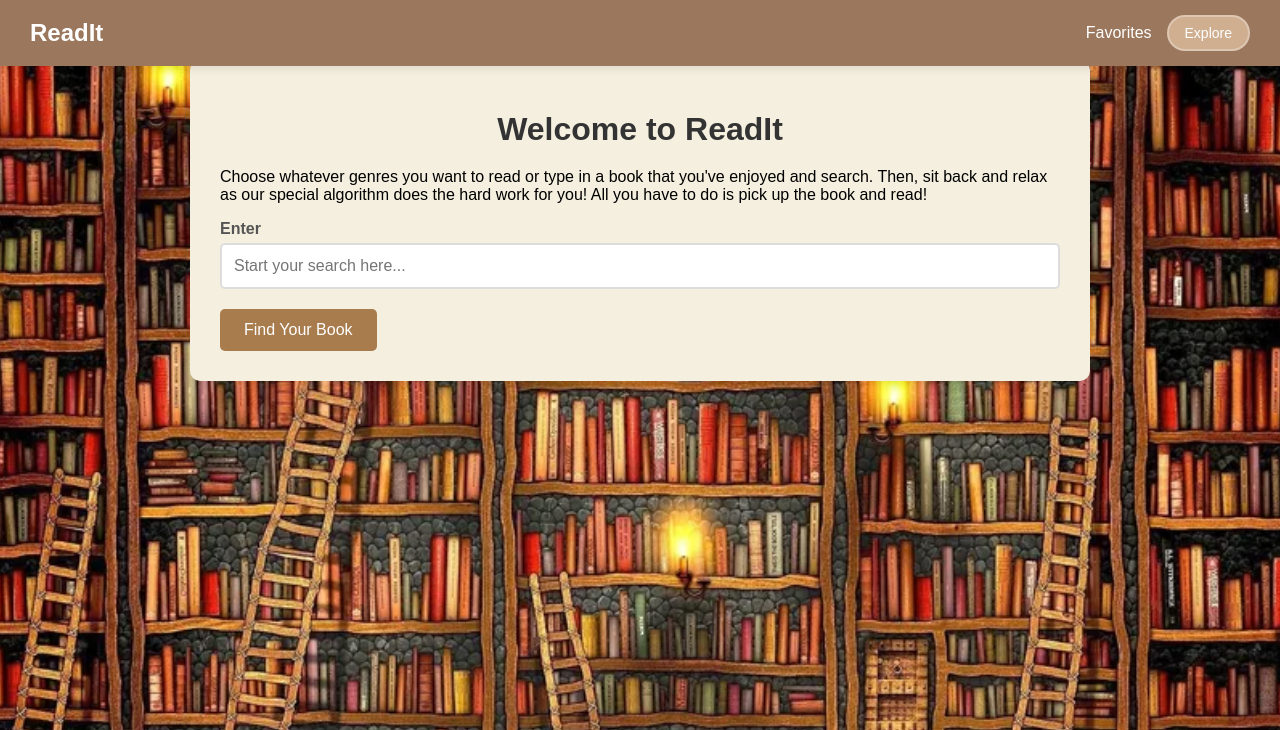
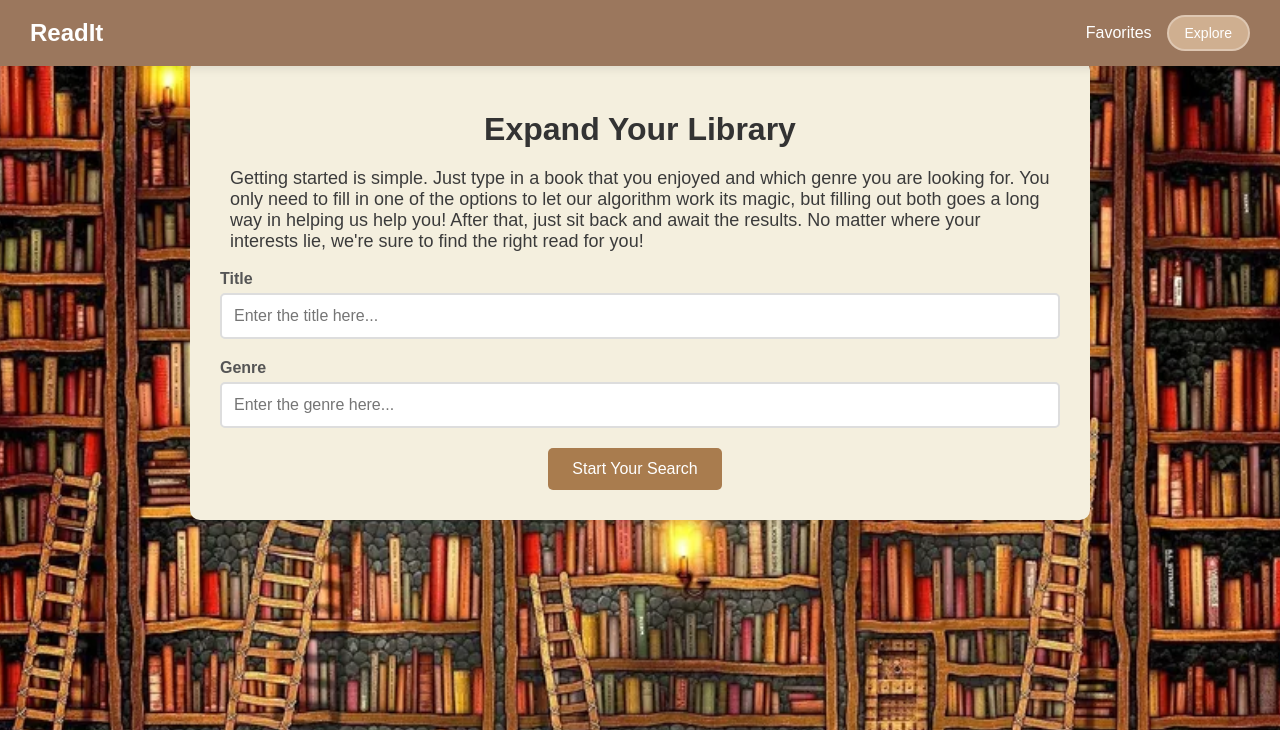
Before and after one commit to lleo022/ReadIt, a Flask app: page /explore in a window 1280 px wide. Shown: the top 730 px of the page. Run offline with Flask 3, Linux system fonts and the light colour scheme; parts of the project's set-up code (start-up, migrations or seed data) failed here and were passed over.

Commit message:
added book recommendation function to flask backend. changes to input page to match needed info

```diff
--- a/app.py
+++ b/app.py
@@ -1,5 +1,93 @@
 from flask import Flask, render_template, request, redirect, url_for
 
+import pandas as pd
+import numpy as np
+from sklearn.feature_extraction.text import TfidfVectorizer
+from sklearn.metrics.pairwise import cosine_similarity
+
+# ------------ Book Recommendation Code ------------ #
+df = pd.read_pickle("data/books.pkl")
+
+def recommend(title="", genre=""):
+    # important variables
+    GENRE_SIMILARITY_THRESHOLD = 0.2
+    FULL_SIMILARITY_THRESHOLD = 0.1
+    MAX_RECOMMENDATIONS = 5
+    title = title.lower()
+    genre = genre.lower()
+
+    # Filter by genre, else use all the data
+    if genre.strip():
+        temp = df[
+            (df['Genre1'].str.lower() == genre) |
+            (df['Genre2'].str.lower() == genre) |
+            (df['Genre3'].str.lower() == genre) |
+            (df['Genre4'].str.lower() == genre) |
+            (df['Genre5'].str.lower() == genre)
+        ].reset_index(drop=True)
+    else:
+        temp = df.copy()
+
+    # Recommend top 5 books by weighted rating if title is empty
+    if not title.strip():
+        rec = temp.sort_values(by='Weighted Rating', ascending=False).head(5)
+        return rec.reset_index(drop=True)
+
+    matchTitle = None
+    genreTitles = temp["Title"].str.lower()
+    # Exact match in genre-filtered data
+    if title in genreTitles.values:
+        matchTitle = temp.loc[genreTitles == title, 'Title'].values[0]
+    # Bigram match for similar titles in genre-filtered data
+    elif not temp.empty:
+        print(title)
+        similarTitle = TfidfVectorizer(ngram_range=(2, 2), stop_words='english')
+        titleMatrix = similarTitle.fit_transform(temp['Title'])
+        userVec = similarTitle.transform([title])
+        simScores = cosine_similarity(userVec, titleMatrix).flatten()
+        bestID = np.argmax(simScores)
+        if simScores[bestID] > GENRE_SIMILARITY_THRESHOLD: # prevents clearly wrong matches
+            matchTitle = temp.iloc[bestID]['Title']
+            # Assuming you meant {matchTitle}
+    # if genre-filtered match fails, expand search to larger dataset
+    if matchTitle is None:
+        allTitles = df['Title'].str.lower()
+        # Exact title match
+        if title in allTitles.values:
+            matchTitle = df.loc[allTitles[allTitles == title].index[0], 'Title']
+        # Bigram match for similar titles
+        else:
+            similarTitle = TfidfVectorizer(ngram_range=(2, 2), stop_words='english')
+            titleMatrix = similarTitle.fit_transform(df['Title'])
+            userVec = similarTitle.transform([title])
+            simScores = cosine_similarity(userVec, titleMatrix).flatten()
+            bestID = np.argmax(simScores)
+            if simScores[bestID] > FULL_SIMILARITY_THRESHOLD:
+                matchTitle = df.iloc[bestID]['Title']
+                # Assuming you meant {matchTitle}
+                # get genres of matchTitle to apply to new temp
+                matchedRow = df[df['Title'] == matchTitle].iloc[0]
+                matchedGenres = [matchedRow[f'Genre{i}'] for i in range(1, 6)]
+                temp = df[df[[f'Genre{i}' for i in range(1, 6)]].isin(matchedGenres).any(axis=1)].reset_index(drop=True)
+            else:
+                return None
+
+    # use trigrams to analyze book similarity from description
+    indices = pd.Series(temp.index, index=temp['Title'])
+    tf = TfidfVectorizer(ngram_range=(3, 3), stop_words='english')
+    tfidf_matrix = tf.fit_transform(temp['Description'])
+    sg = cosine_similarity(tfidf_matrix, tfidf_matrix)
+    idx = indices[matchTitle]
+    sig = list(enumerate(sg[idx]))
+    sig = [x for x in sig if x[0] != idx]  # remove self-match explicitly
+    sig = sorted(sig, key=lambda x: x[1], reverse=True)[:MAX_RECOMMENDATIONS]
+    book_indices = [i[0] for i in sig]
+    rec = temp.iloc[book_indices]
+
+    return rec.reset_index(drop=True)
+
+
+# ----------------- Flask App Code ----------------- #
 app = Flask("__name__")
 
 @app.route("/")
@@ -12,16 +100,22 @@ def input():
 
 @app.route("/results", methods=["POST"])
 def output():
-    user_input = request.form.get("desc", "")
-    return render_template("output.html", desc=user_input)
+    recommendations = ""
+    title = request.form.get("title", "")
+    genre = request.form.get("genre", "")
+    recommendations = recommend(title, genre)
+    return render_template("output.html", recommendations=recommendations)
 
+'''
+# May add in the future but not today
 @app.route('/favorites')
 def favorites():
     return render_template('favorites.html')
+'''
 
 @app.route('/back')
 def back_to_input():
-    return redirect(url_for('index'))
+    return redirect(url_for('input'))
 
 if __name__ == '__main__':
     app.run(debug=True)
--- a/static/css/style.css
+++ b/static/css/style.css
@@ -95,11 +95,11 @@ h1 {
     margin-bottom: 20px;
 }
 
-h3 {
+p {
     color: #3b3b3b;
-    text-align: center;
-    margin-left: 30px;
-    margin-right: 30px;
+    font-size: 18px;
+    margin-left: 10px;
+    margin-right: 10px;
 }
 
 .form-group {
@@ -126,6 +126,11 @@ input[type="text"]:focus {
     outline: none;
 }
 
+.button-wrapper {
+    display: flex;
+    justify-content: center;
+}
+
 button {
     color: white;
     font-size: 16px;
@@ -134,6 +139,7 @@ button {
     border-radius: 5px;
     padding: 12px 24px;
     margin-right: 10px;
+    align-self: center;
     cursor: pointer;
 }
 button:hover {
--- /dev/null
+++ b/static/js/main.js
@@ -0,0 +1,10 @@
+function validateForm() {
+    const title = document.getElementById("title").value.trim();
+    const genre = document.getElementById("genre").value.trim();
+
+    if (title === "" && genre === "") {
+        alert("Please fill in at least one field (Title or Genre).");
+        return false;
+    }
+    return true;
+}
--- a/templates/home.html
+++ b/templates/home.html
@@ -26,10 +26,8 @@
                next adventure or someone just looking to kill time, we're here to help you find your perfect story.</p>
 
             <p>Our intelligent recommendation system understands your reading preferences and suggests books that align with
-               your tastes. Simply tell us about a book you loved or choose the genre and themes you're interested in, and
-               we'll curate personalized recommendations just for you.</p>
-
-
+               your tastes. Simply tell us a book you loved and what genre you're looking for and we'll find a specially
+               curated selection just for you. </p>
 
             <p class="cta-text">Ready to expand your library? <a href="{{ url_for('input') }}">Start exploring now!</a></p>
         </div>
--- a/templates/input.html
+++ b/templates/input.html
@@ -4,20 +4,29 @@
 
 {% block content %}
 
-    <h1>Welcome to ReadIt</h1>
+    <h1>Expand Your Library</h1>
 
-    <p>Choose whatever genres you want to read or type in a book that you've enjoyed and search.
-       Then, sit back and relax as our special algorithm does the hard work for you! All you
-       have to do is pick up the book and read!</p>
+    <p>Getting started is simple. Just type in a book that you enjoyed and which genre you are looking for. You only
+        need to fill in one of the options to let our algorithm work its magic, but filling out both goes a long way
+        in helping us help you! After that, just sit back and await the results. No matter where your interests lie,
+        we're sure to find the right read for you!</p>
 
-
-    <form action="/results" method="POST">
+    <form action="/results" method="POST" onsubmit="return validateForm()">
         <div class="form-group">
-            <label for="desc">Enter </label>
-            <input type="text" id="desc" name="desc" required placeholder="Start your search here...">
+            <label for="desc">Title</label>
+            <input type="text" id="title" name="title" placeholder="Enter the title here...">
         </div>
 
-        <button type="submit">Find Your Book</button>
+        <div class="form-group">
+            <label for="desc">Genre</label>
+            <input type="text" id="genre" name="genre" placeholder="Enter the genre here...">
+        </div>
+
+        <div class="button-wrapper">
+            <button type="submit">Start Your Search</button>
+        </div>
     </form>
 
+    <script src="{{ url_for('static', filename='js/main.js') }}"></script>
+
 {% endblock %}
--- a/templates/layout.html
+++ b/templates/layout.html
@@ -15,7 +15,7 @@
                 <a href="{{ url_for('index') }}" class="navbar-logo">ReadIt</a>
 
                 <div class="navbar-nav">
-                    <li><a href="{{ url_for('favorites') }}">Favorites</a></li>
+                    <li><a>Favorites</a></li>
 
                     <a href="{{ url_for('input') }}">
                         <button class="navbar-button">Explore</button>
--- a/templates/output.html
+++ b/templates/output.html
@@ -8,7 +8,7 @@
 
     <div class="result">
         <h3>You should read:</h3>
-        <p><strong>{{ desc }}</strong></p>
+        <p><strong>{{ title }}</strong></p>
     </div>
 
     <a href="/back">
```
Also changed, not shown: 2 other files.
